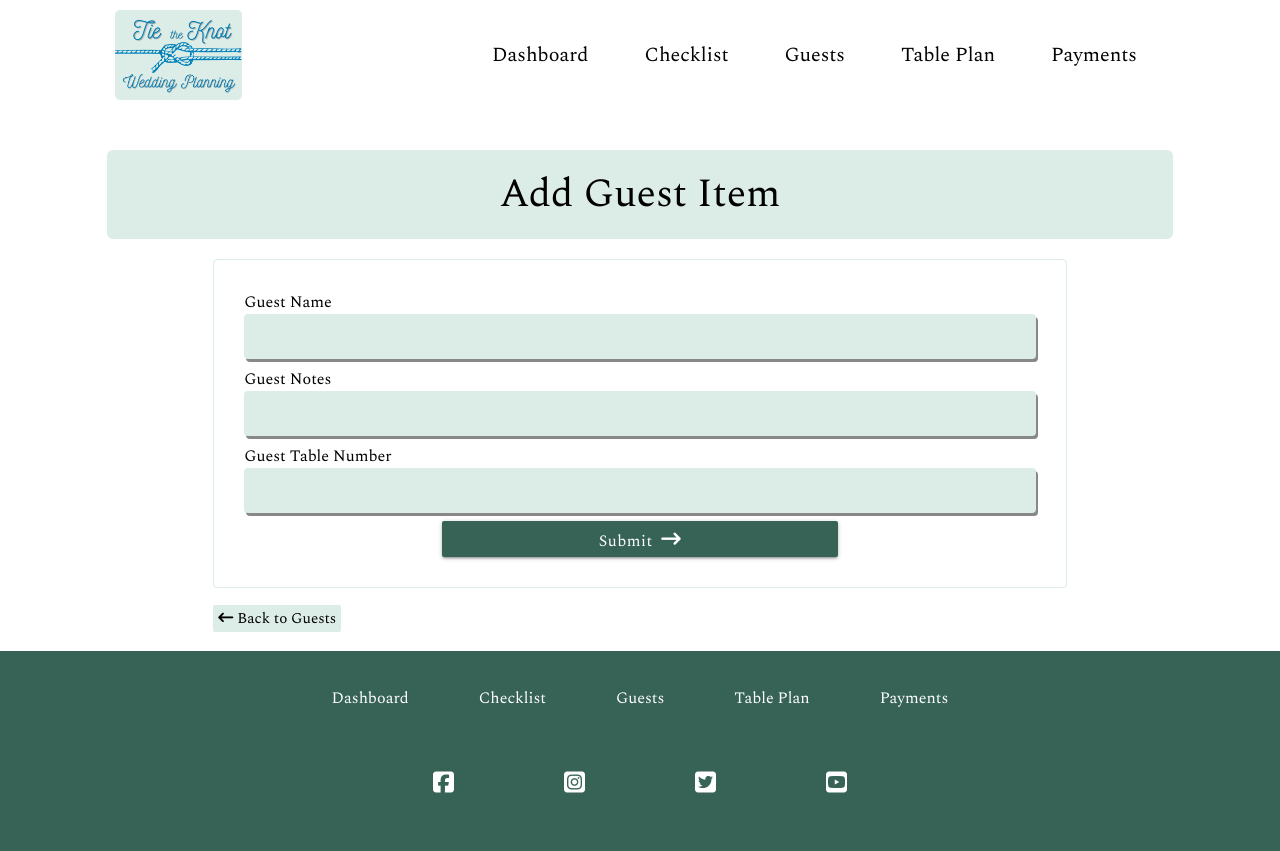
After one commit to lilli-mcnally/tie-the-knot, a Flask app: page /add_guests in a window 1280 px wide. The commit adds this page. Run offline with Flask 2, Linux system fonts and the light colour scheme; some libraries are stand-ins or nearby versions.

Commit message:
Add add_guest page and styling

```diff
--- a/tietheknot/routes.py
+++ b/tietheknot/routes.py
@@ -67,6 +67,19 @@ def delete_checklist_item(checklist_item_id):
 def guests():
     return render_template("guests.html")
 
+@app.route("/add_guests", methods=["GET", "POST"])
+def add_guests():
+    if request.method == "POST":
+        guest = Guest(
+            guest_name=request.form.get("guest_name"),
+            guest_notes=request.form.get("guest_notes"),
+            table_number=request.form.get("table_number")
+        )
+        db.session.add(guest)
+        db.session.commit()
+        return redirect(url_for("guests"))
+    return render_template("add_guests.html")
+
 
 @app.route("/table_plan")
 def table_plan():
--- /dev/null
+++ b/tietheknot/templates/add_guests.html
@@ -0,0 +1,35 @@
+{% extends "base.html" %}
+{% block content %}
+
+<div class="row dash-heading">
+    <div class="col s10" id="dash-container">
+        <div class="col s12 green-row">
+            <h1>Add Guest Item</h1>
+        </div>
+    </div>
+</div>
+<form action="{{ url_for('add_guests')}}" method="POST">
+    <div class="row" id="form-row">
+        <div class="col s8" id="form-col">
+            <label for="guest_name">Guest Name</label>
+            <input type="text" id="guest_name" name="guest_name" minlength="3" maxlength="30" required>
+            <label for="guest_notes">Guest Notes</label>
+            <input type="text" id="guest_notes" name="guest_notes" minlength="3" maxlength="100" required>
+            <label for="guest_notes">Guest Table Number</label>
+            <input type="number" id="table_number" name="table_number" min="1" max="10">
+            <button class="btn waves-effect waves-light submit" type="submit" name="action">Submit
+                <i class="fa-solid fa-arrow-right-long"></i>
+            </button>
+        </div>
+    </div>
+</form>
+
+<div class="row dash-heading">
+    <div class="col s10">
+        <a href="{{ url_for('guests') }}" class="green-row back-button">
+            <i class="fa-solid fa-arrow-left-long"></i>Back to
+            Guests</a>
+    </div>
+</div>
+
+{% endblock %}
--- a/tietheknot/templates/guests.html
+++ b/tietheknot/templates/guests.html
@@ -6,7 +6,7 @@
         <div class="col s12 green-row">
             <h1>Guests</h1>
         </div>
-        <!-- Insert for loop for guest items -->
+        <a href="{{ url_for('add_guests') }}">LINK</a>
     </div>
 </div>
 
```
Also changed, not shown: tietheknot/templates/add_checklist_item.html (+8 -0 lines).
